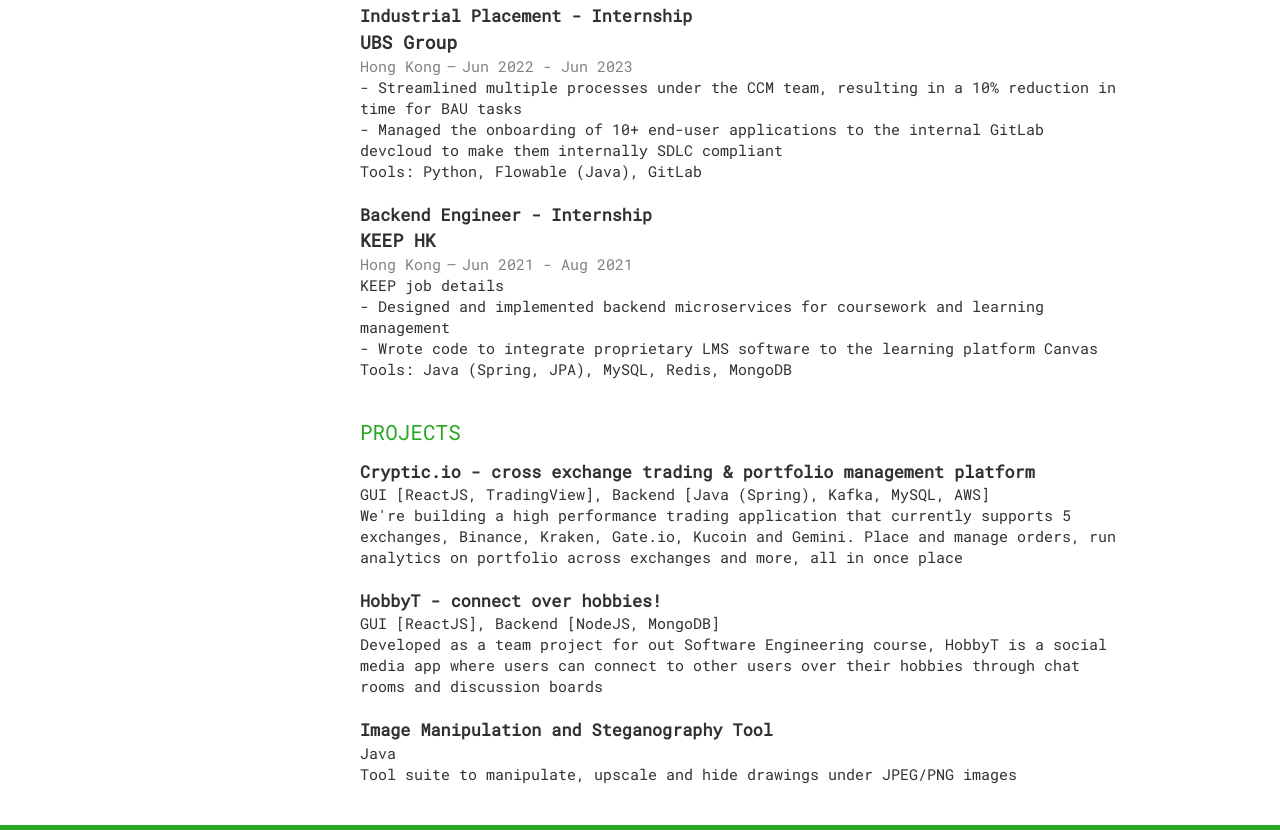
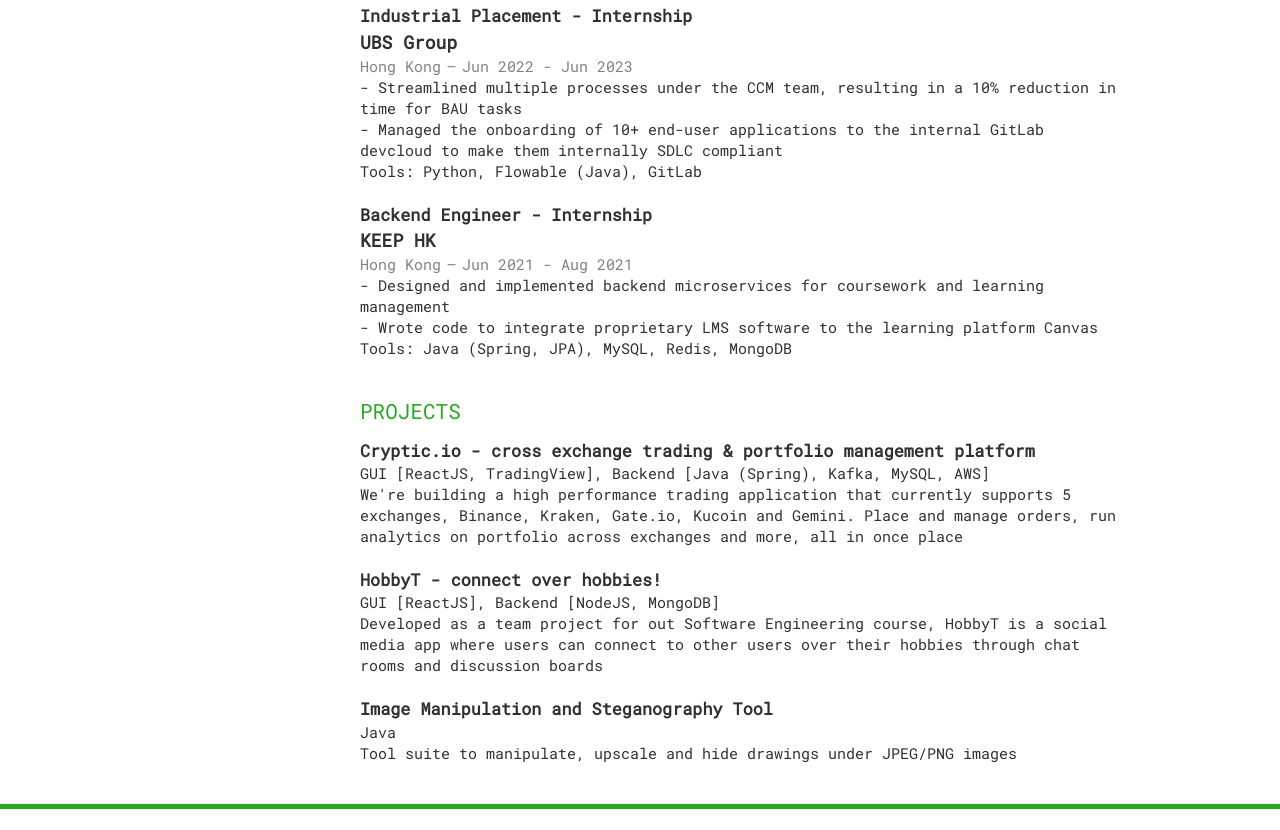
Before and after one commit to fabdullah230/fabdullah230.github.io, a plain HTML site: page index.html in a window 1280 px wide. Shown: the part 628-1458 px from the top of the page. After the commit the page ends 1437 px from the top, so only its background shows below. Drawn offline with Linux system fonts and the light colour scheme.

Commit message:
pls work

```diff
--- a/index.html
+++ b/index.html
@@ -107,7 +107,6 @@
             <h2>KEEP HK</h2>
             <span><address>Hong Kong</address><time>Jun 2021 - Aug 2021</time></span>
         </header>
-        <p>KEEP job details</p>
         <p>- Designed and implemented backend microservices for coursework and learning management <br>
            - Wrote code to integrate proprietary LMS software to the learning platform Canvas</p>
         <p>Tools: Java (Spring, JPA), MySQL, Redis, MongoDB</p>
```
